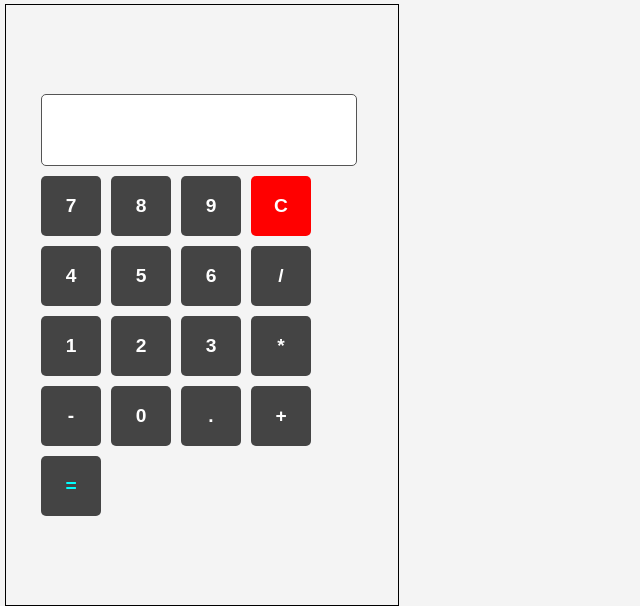
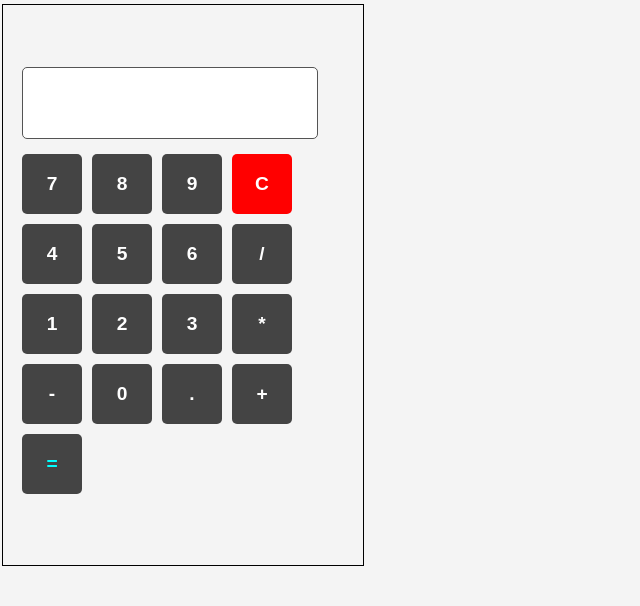
Before and after one commit to Vinaykumar88406/simple-calculator, a plain HTML site: page index.html in a window 1280 px wide. Shown: the whole page, without its empty margins (0-640 px from the left). Drawn offline with Linux system fonts and the light colour scheme.

Commit message:
Update style.css

```diff
--- a/style.css
+++ b/style.css
@@ -4,11 +4,11 @@ body{
     display: flex;
     justify-content: center;
     align-items: center;
-    height: 75vh;
-    width: 49vh;
+    height: 70vh;
+    width: 45vh;
     background-color: #f4f4f4;
     border: 1px black solid;
-    margin-left: 5px;
+    margin-left: 2px;
     margin-top: 4px;
 }
 .calculator{
@@ -20,12 +20,12 @@ body{
     text-align: center;
 }
 #display{
-    width: 86%;
+    width: 80%;
     height: 50px;
     font-size: 1.5em;
     padding: 10px;
     text-align: right;
-    margin-bottom: 10px;
+    margin-bottom: 15px;
     margin-left: 10px;
     border: 1px solid;
     background: #fff;
@@ -36,6 +36,7 @@ body{
     grid-template-columns: repeat(4,60px);
     gap: 10px;
     margin-left: 10px;
+    margin-bottom: 10px;
 }
 button{
     width: 60px;
```
